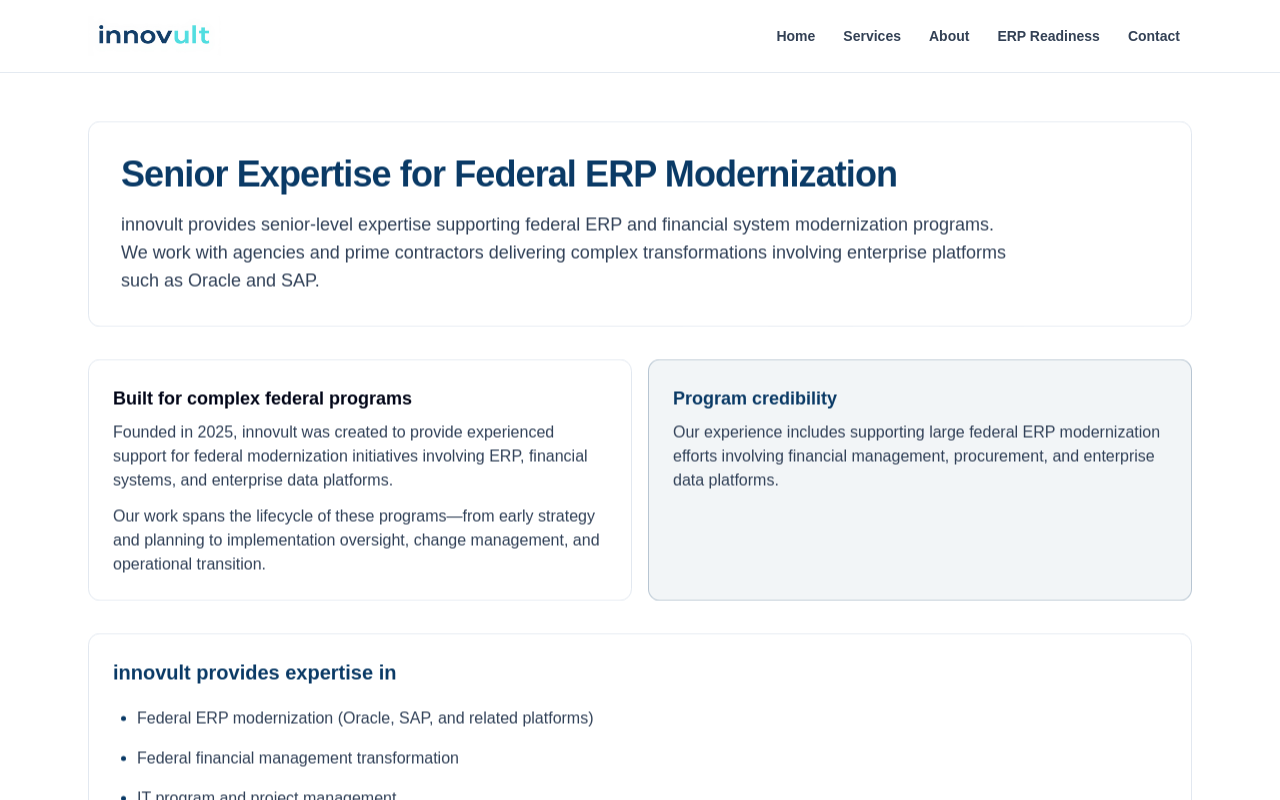
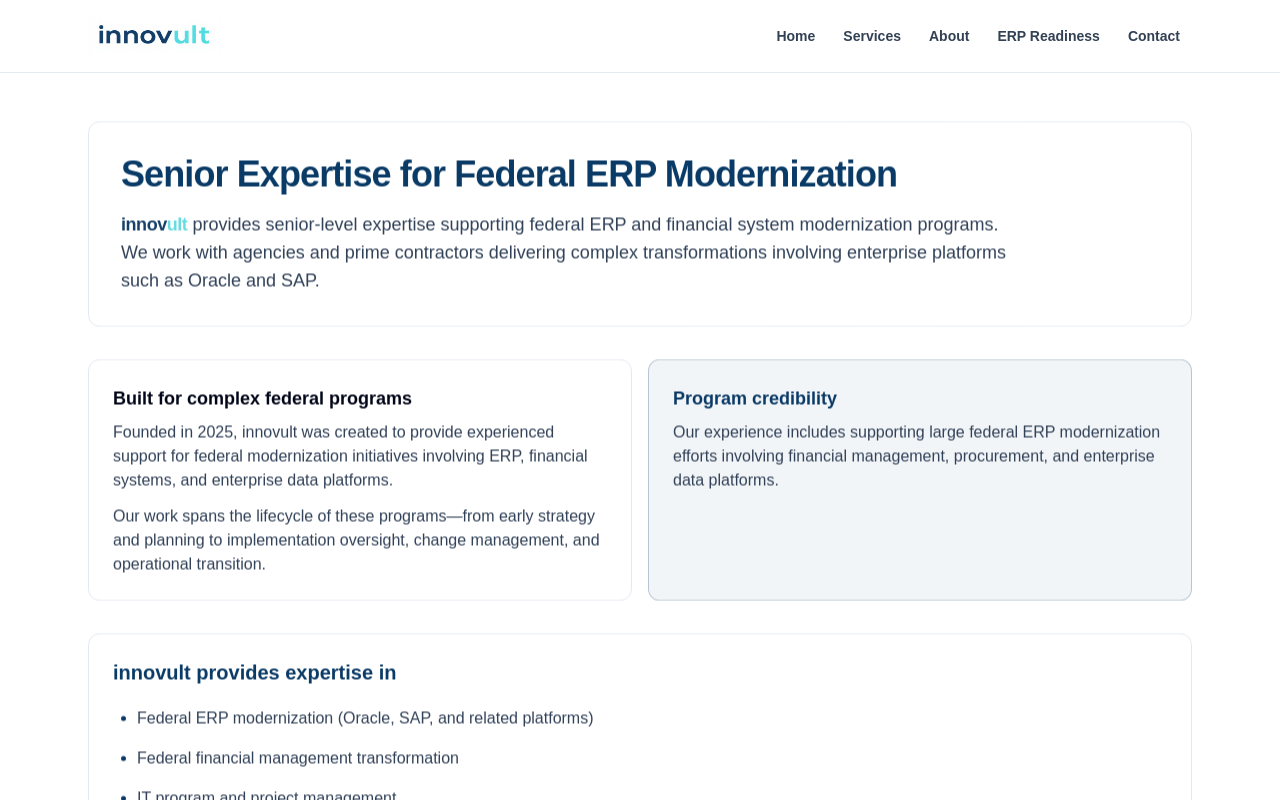
Before and after one commit to jtimbers3/innovult-site, a Next.js app in the folder innovult-site/: page /about in a window 1280 px wide. Shown: the top 800 px of the page. Built offline with nearby package versions, Linux system fonts and the light colour scheme.

Commit message:
Apply navy/teal Innovult brand styling across Services, About, and Contact

```diff
--- a/innovult-site/src/app/about/page.tsx
+++ b/innovult-site/src/app/about/page.tsx
@@ -20,9 +20,13 @@
             Senior Expertise for Federal ERP Modernization
           </h1>
           <p className="mt-4 max-w-4xl text-base leading-7 text-slate-700 sm:text-lg">
-            innovult provides senior-level expertise supporting federal ERP and financial system modernization programs.
-            We work with agencies and prime contractors delivering complex transformations involving enterprise
-            platforms such as Oracle and SAP.
+            <span className="font-bold tracking-tight">
+              <span className="text-[#164067]">innov</span>
+              <span className="text-[#65DCDF]">ult</span>
+            </span>{" "}
+            provides senior-level expertise supporting federal ERP and financial system modernization programs. We work
+            with agencies and prime contractors delivering complex transformations involving enterprise platforms such
+            as Oracle and SAP.
           </p>
         </section>
       </FadeInOnScroll>
--- a/innovult-site/src/app/contact/page.tsx
+++ b/innovult-site/src/app/contact/page.tsx
@@ -23,7 +23,9 @@
 
       <FadeInOnScroll>
         <section className="rounded-2xl border border-slate-200 bg-white p-8">
-          <h2 className="text-xl font-semibold text-[#0A3A66]">Common reasons to contact innovult</h2>
+          <h2 className="text-xl font-semibold text-[#0A3A66]">
+            Common reasons to contact <span className="tracking-tight"><span className="text-[#164067]">innov</span><span className="text-[#65DCDF]">ult</span></span>
+          </h2>
           <ul className="mt-4 space-y-2 text-slate-700">
             {reasons.map((reason) => (
               <li key={reason} className="flex items-start gap-2">
@@ -37,7 +39,9 @@
 
       <FadeInOnScroll>
         <section className="rounded-2xl border border-slate-200 bg-white p-8">
-          <h2 className="text-xl font-semibold text-[#0A3A66]">Contact innovult</h2>
+          <h2 className="text-xl font-semibold text-[#0A3A66]">
+            Contact <span className="tracking-tight"><span className="text-[#164067]">innov</span><span className="text-[#65DCDF]">ult</span></span>
+          </h2>
           <p className="mt-2 text-slate-700">
             innovult works with federal agencies and prime contractors supporting ERP, financial systems, and enterprise
             data modernization programs.
--- a/innovult-site/src/app/services/page.tsx
+++ b/innovult-site/src/app/services/page.tsx
@@ -42,9 +42,13 @@
           <div>
             <h1 className="text-3xl font-bold tracking-tight text-[#0A3A66] sm:text-4xl">Services</h1>
             <p className="mt-3 max-w-3xl text-base leading-7 text-slate-700 sm:text-lg">
-              innovult provides specialized support for federal ERP modernization, financial system transformation,
-              and data platforms. We partner with agencies and prime contractors to strengthen program delivery
-              across complex IT initiatives.
+              <span className="font-bold tracking-tight">
+                <span className="text-[#164067]">innov</span>
+                <span className="text-[#65DCDF]">ult</span>
+              </span>{" "}
+              provides specialized support for federal ERP modernization, financial system transformation, and data
+              platforms. We partner with agencies and prime contractors to strengthen program delivery across complex
+              IT initiatives.
             </p>
           </div>
           <div className="relative h-64 overflow-hidden rounded-xl border border-slate-200">
```
